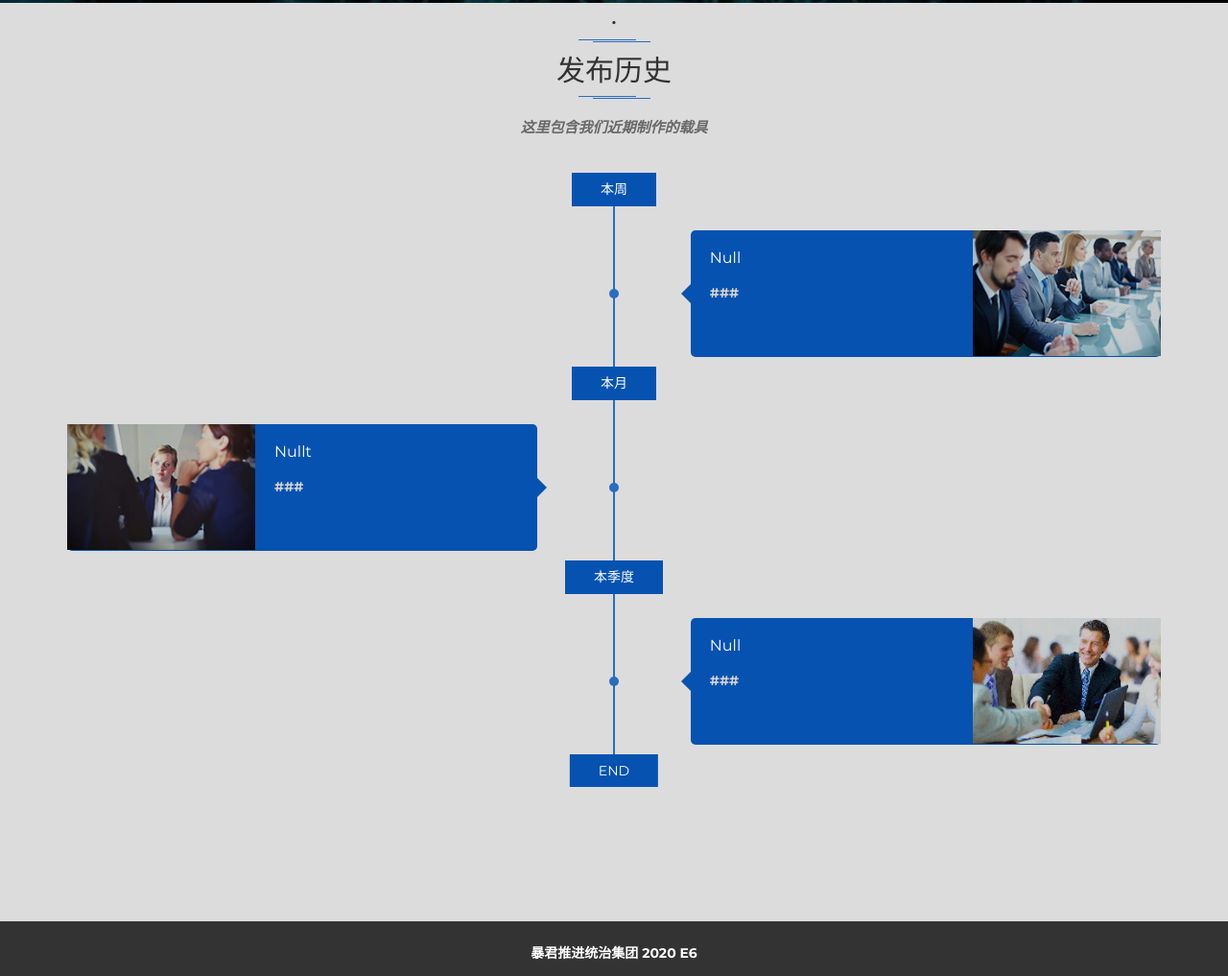
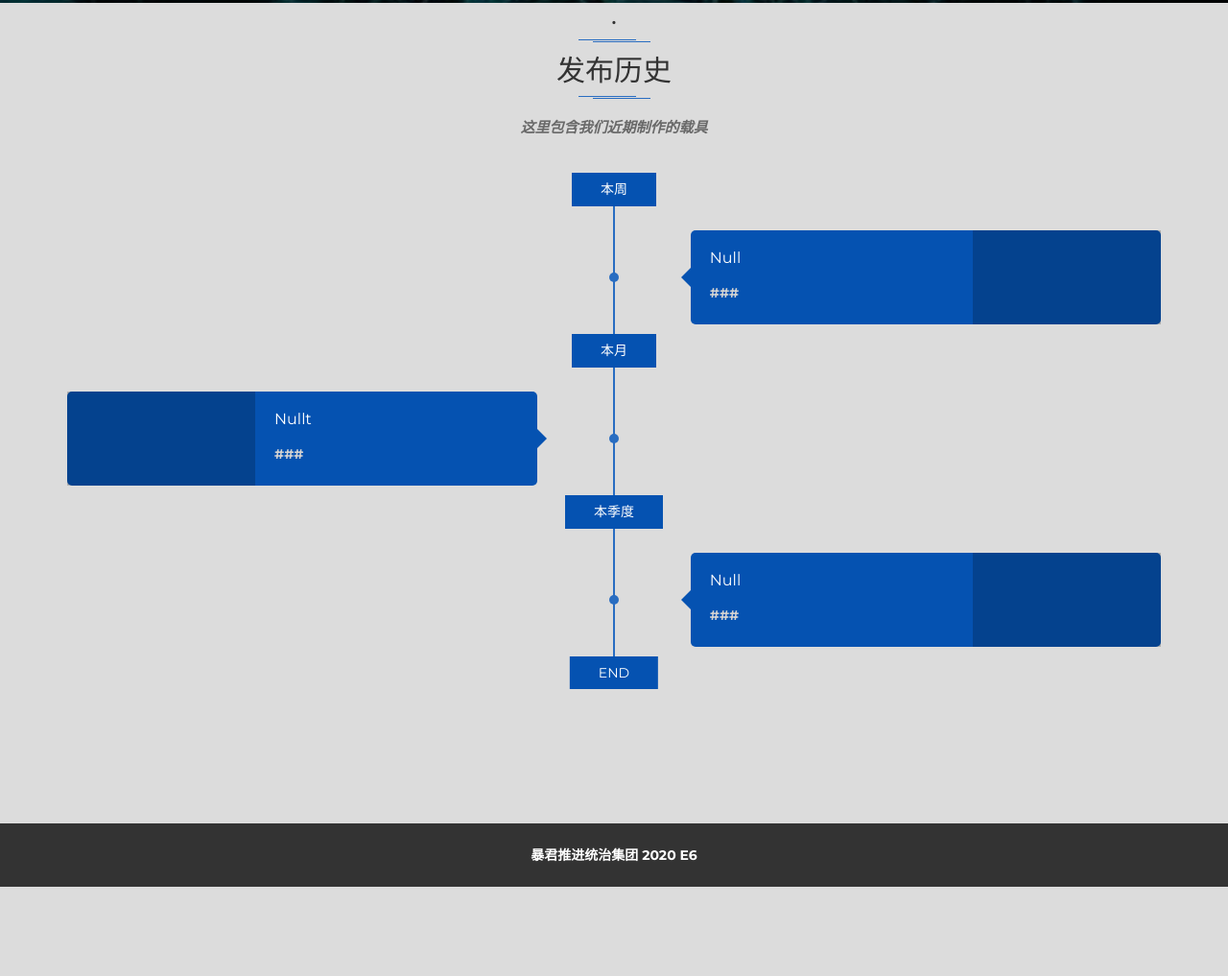
Before and after one commit to BloodLineage/BloodLineage.github.io, a plain HTML site: page index.html in a window 1280 px wide. Shown: the part 2964-3981 px from the top of the page at 96% size. After the commit the page ends 3888 px from the top, so only its background shows below. Drawn offline with Linux system fonts and the light colour scheme.

Commit message:
Update index.html

```diff
--- a/index.html
+++ b/index.html
@@ -341,7 +341,7 @@
 									<h3>本周</h3>
 									<div class="featured-content">
 										<div class="featured-img">
-											<img src="assets/images/featured/1.jpg" alt="" />
+											<img src="###" alt="" />
 										</div>
 										<div class="featured-info">
 											<h4>Null</h4>
@@ -353,7 +353,7 @@
 									<h3>本月</h3>
 									<div class="featured-content">
 										<div class="featured-img">
-											<img src="assets/images/featured/2.jpg" alt="" />
+											<img src="###" alt="" />
 										</div>
 										<div class="featured-info">
 											<h4>Nullt</h4>
@@ -365,7 +365,7 @@
 									<h3>本季度</h3>
 									<div class="featured-content">
 										<div class="featured-img">
-											<img src="assets/images/featured/3.jpg" alt="" />
+											<img src="###" alt="" />
 										</div>
 										<div class="featured-info">
 											<h4>Null</h4>
```
